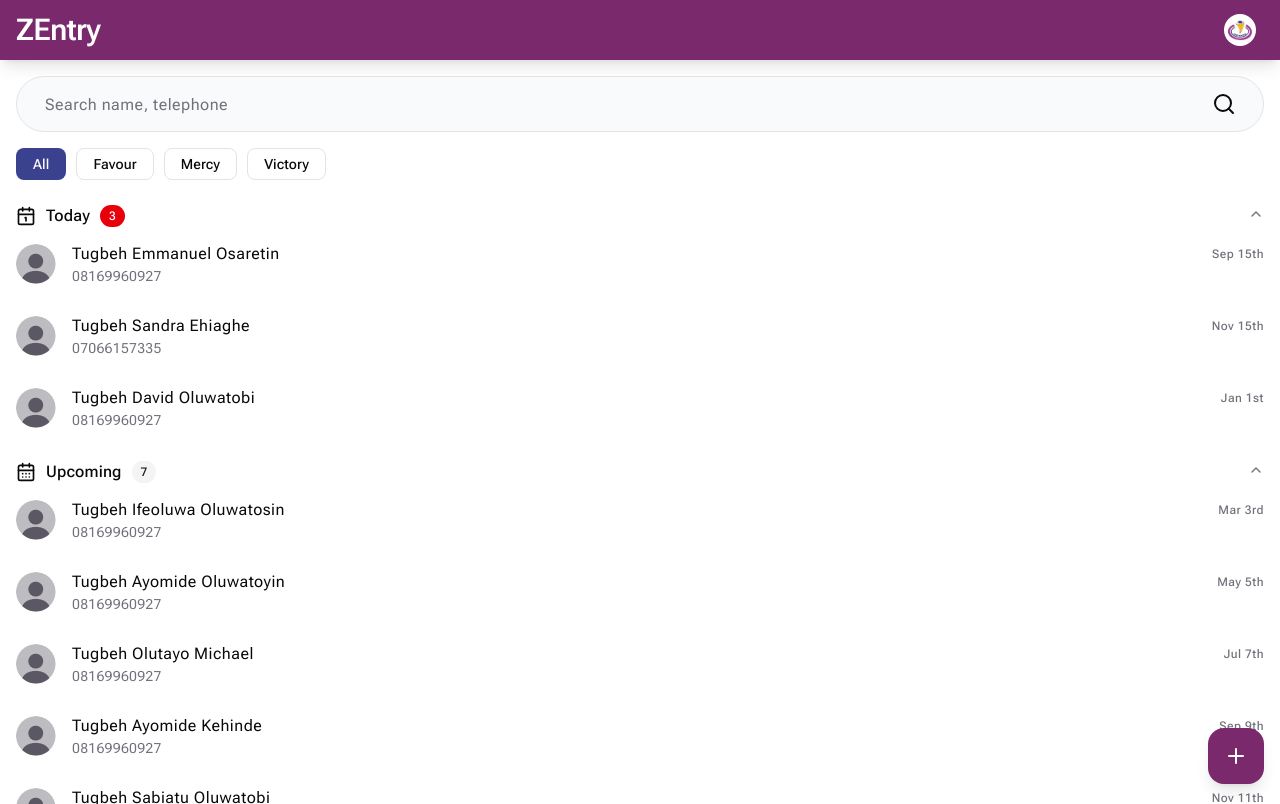
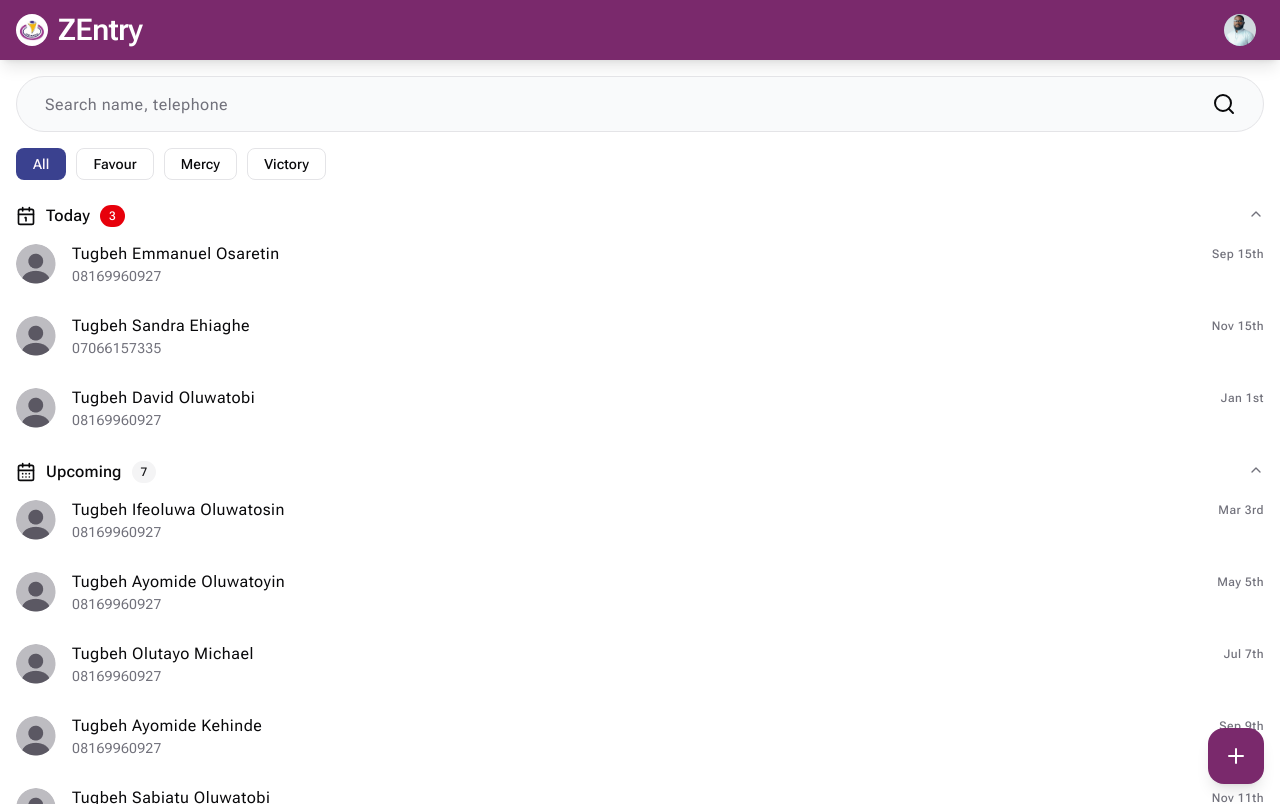
Before and after one commit to hwp-labs/zentry, a Next.js app: page / in a window 1280 px wide. Built offline with nearby package versions, Linux system fonts and the light colour scheme.

Commit message:
feat: update app-bar

```diff
--- a/components/organisms/app-bar.tsx
+++ b/components/organisms/app-bar.tsx
@@ -2,18 +2,18 @@ import { AppAvatar } from "../atoms/app-avatar";
 import { Clickable } from "../atoms/clickable";
 import { Typography } from "../atoms/typography";
 import { APP } from "@/constants/APP";
-import { TENANT_LOGO } from "@/constants/LANG";
+import { LOGO_URL } from "@/constants/LANG";
 
 export const AppBar = () => {
   return (
     <header className="bg-brand px-4 shadow-lg">
       <div className="flex-center-between h-[60px] gap-2">
-        <figure className="flex items-center gap-2">
-          {/* <Image src="/icon.png" width={48} height={48} alt="" /> */}
+        <figure className="flex items-center gap-2.5">
+          <AppAvatar src={LOGO_URL} text="U" />
           <Typography.H2 c="white">{APP.name}</Typography.H2>
         </figure>
         <Clickable>
-          <AppAvatar src={TENANT_LOGO} text="U" />
+          <AppAvatar src={"/images/my-avatar.png"} text="U" />
         </Clickable>
       </div>
     </header>
--- a/constants/LANG.ts
+++ b/constants/LANG.ts
@@ -1,4 +1,4 @@
 export const NAIRA = '₦';
 export const NA = 'N/A';
 export const AVATAR_URL = '/images/avatar.png';
-export const TENANT_LOGO = '/images/tenant-logo.png';
+export const LOGO_URL = '/images/tenant-logo.png';
```
